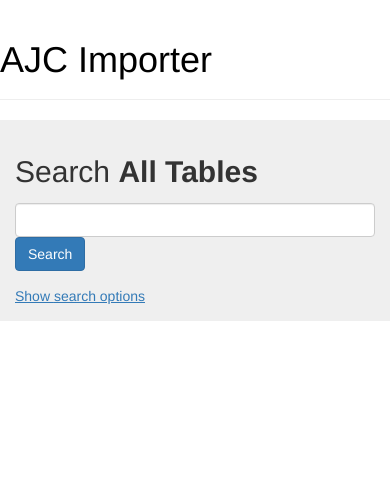
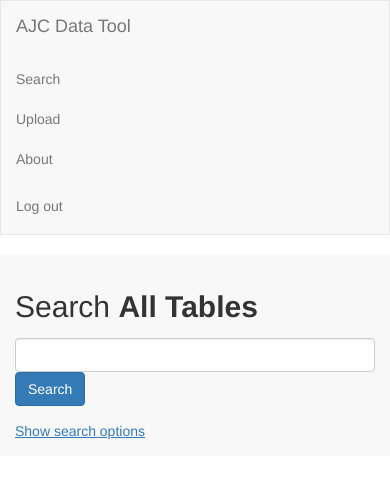
Before and after one commit to NewsappAJC/data-portal, a Django app: page /search/ in a window 390 px wide. Shown: the top 478 px of the page. Run offline with Django 3.2, Linux system fonts and the light colour scheme; parts of the project's set-up code (start-up, migrations or seed data) failed here and were passed over; some libraries are stand-ins or nearby versions.

Commit message:
Added navbar, improved upload form layout
Moved based template to the proper directory, changed routing

```diff
--- a/data_import_tool/settings.py
+++ b/data_import_tool/settings.py
@@ -109,7 +109,7 @@ AUTH_PASSWORD_VALIDATORS = [
 ]
 
 LOGIN_URL = '/login/'
-LOGIN_REDIRECT_URL = '/'
+LOGIN_REDIRECT_URL = '/upload/'
 
 # Internationalization
 # https://docs.djangoproject.com/en/1.10/topics/i18n/
--- a/data_import_tool/urls.py
+++ b/data_import_tool/urls.py
@@ -18,6 +18,6 @@ from django.contrib import admin
 
 urlpatterns = [
     url(r'^admin/', admin.site.urls),
-    url(r'^', include('upload.urls')),
+    url(r'^upload/', include('upload.urls')),
     url(r'^search/', include('search.urls'))
 ]
--- a/static/css/style.css
+++ b/static/css/style.css
@@ -46,7 +46,11 @@ button.logout {
 }
 
 .sidebar {
-  border-right: 2px solid #EFEFEF;
+  border-right: 2px solid #f8f8f8;
+}
+
+.sidebar h4 {
+  overflow: hidden;
 }
 
 .or {
@@ -59,14 +63,9 @@ button.logout {
   position: relative;
 }
 
-.db-core-inputs {
-  background-color: #EFEFEF;
-  padding: 15px;
-  margin-bottom: 20px;
-}
-
 .upload-form-holder {
-  padding-left: 40px;
+  background-color: #f8f8f8;
+  padding: 20px 40px;
 }
 
 .search-result-name {
@@ -109,7 +108,7 @@ label {
 }
 
 .table-title {
-  background-color: #EFEFEF;
+  background-color: #f8f8f8;
   padding:2px;
   text-decoration: underline;
 }
@@ -135,7 +134,7 @@ label {
 
 .search-form {
   padding: 0px 15px;
-  background-color: #EFEFEF;
+  background-color: #f8f8f8;
 }
 
 .advanced-search {
@@ -152,3 +151,7 @@ input.check {
 div#search-filters label {
   margin-right: 5px;
 }
+
+#file-submit {
+  margin-left: -15px;
+}
--- /dev/null
+++ b/templates/base.html
@@ -0,0 +1,42 @@
+{% load static %}
+<!DOCTYPE html>
+<html>
+  <head>
+    <script src="https://cdnjs.cloudflare.com/ajax/libs/es6-shim/0.35.1/es6-shim.min.js"></script>
+    <script src="https://code.jquery.com/jquery-2.2.4.min.js"
+      integrity="sha256-BbhdlvQf/xTY9gja0Dq3HiwQF8LaCRTXxZKRutelT44="
+      crossorigin="anonymous"></script>
+    <script src="{% static "js/vendor/bootstrap.min.js"%}"></script>
+    <link rel="stylesheet" type="text/css" href="{% static "css/vendor/bootstrap.min.css" %}"/>
+    <link rel="stylesheet" type="text/css" href="{% static "css/style.css" %}"/>
+    {% block resources %}{% endblock %}
+  </head>
+  </head>
+  <body>
+    <nav class="navbar navbar-default">
+      <div class="container">
+        <div class="navbar-header">
+          <a class="navbar-brand" href="/upload/">AJC Data Tool</a>
+        </div>
+        <ul class="nav navbar-nav">
+          <li data-href="search" class="nav-tab">
+            <a href="/search/">Search</a>
+          </li>
+          <li data-href="upload" class="nav-tab">
+            <a href="/upload/">Upload</a>
+          </li>
+          <li data-href="about" class="nav-tab">
+            <a href="/about/">About</a>
+          </li>
+        </ul>
+
+        <ul class="nav navbar-nav navbar-right">
+          <li><a href="/logout/">Log out</a></li>
+        </ul>
+      </div><!-- /.container -->
+    </nav>
+    <div class="container">
+      {% block content %}{% endblock %}
+    </div>
+  </body>
+</html>
--- a/upload/templates/base.html
+++ /dev/null
@@ -1,27 +0,0 @@
-{% load static %}
-<!DOCTYPE html>
-<html>
-  <head>
-    <script src="https://cdnjs.cloudflare.com/ajax/libs/es6-shim/0.35.1/es6-shim.min.js"></script>
-    <script src="https://code.jquery.com/jquery-2.2.4.min.js"
-      integrity="sha256-BbhdlvQf/xTY9gja0Dq3HiwQF8LaCRTXxZKRutelT44="
-      crossorigin="anonymous"></script>
-    <script src="{% static "js/vendor/bootstrap.min.js"%}"></script>
-    <link rel="stylesheet" type="text/css" href="{% static "css/vendor/bootstrap.min.css" %}"/>
-    <link rel="stylesheet" type="text/css" href="{% static "css/style.css" %}"/>
-    {% block resources %}{% endblock %}
-  </head>
-  </head>
-  <body>
-    <div class="main">
-      <div class="page-header">
-        <h1>
-          <a class="site-title" href="/">AJC Importer</a>
-        </h1>
-      </div>
-      <div class="container">
-        {% block content %}{% endblock %}
-      </div>
-    </div>
-  </body>
-</html>
```
Also changed, not shown: upload/forms.py (+8 -8 lines), upload/templates/upload/file-select.html (+66 -69 lines).
